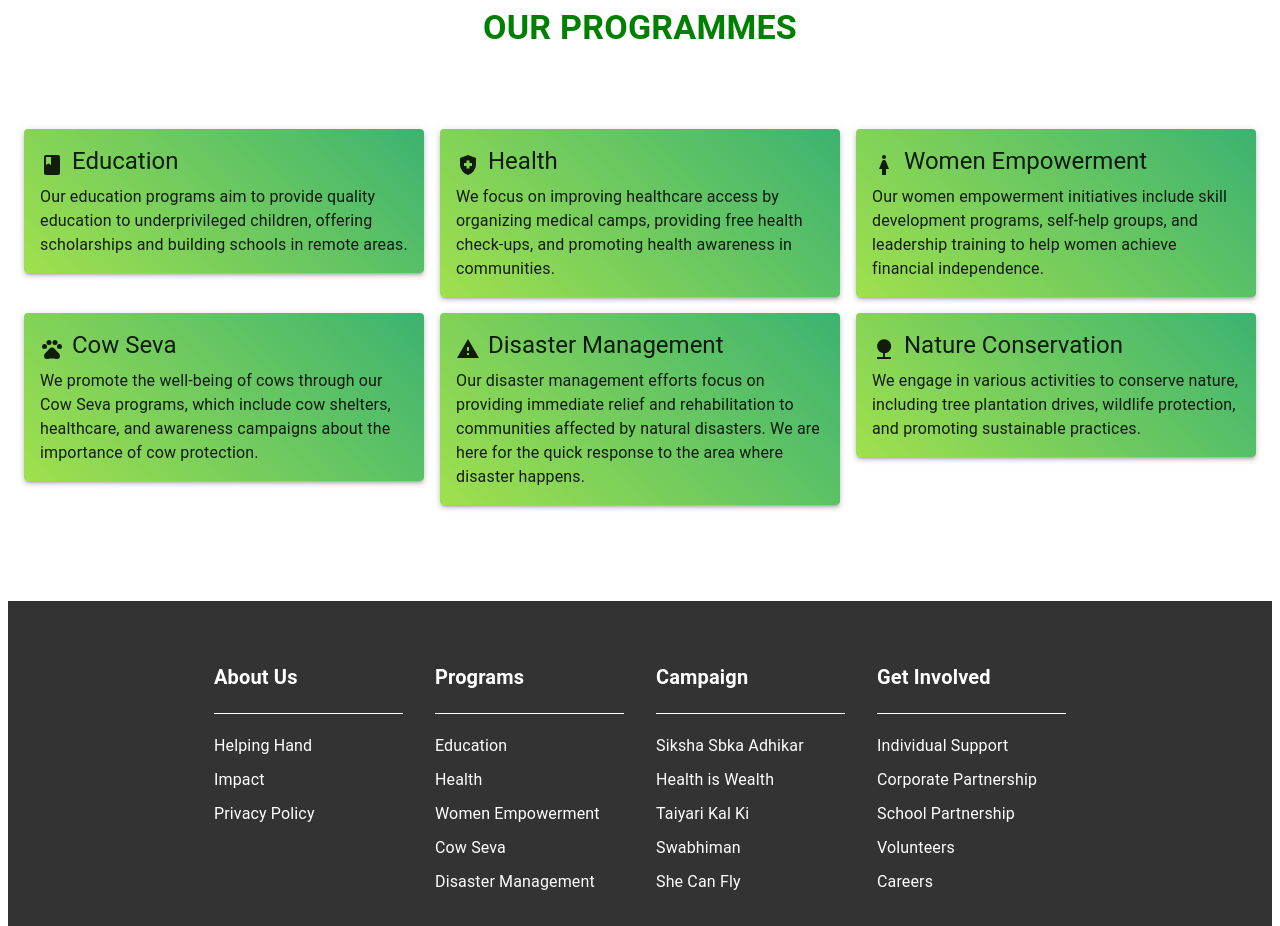
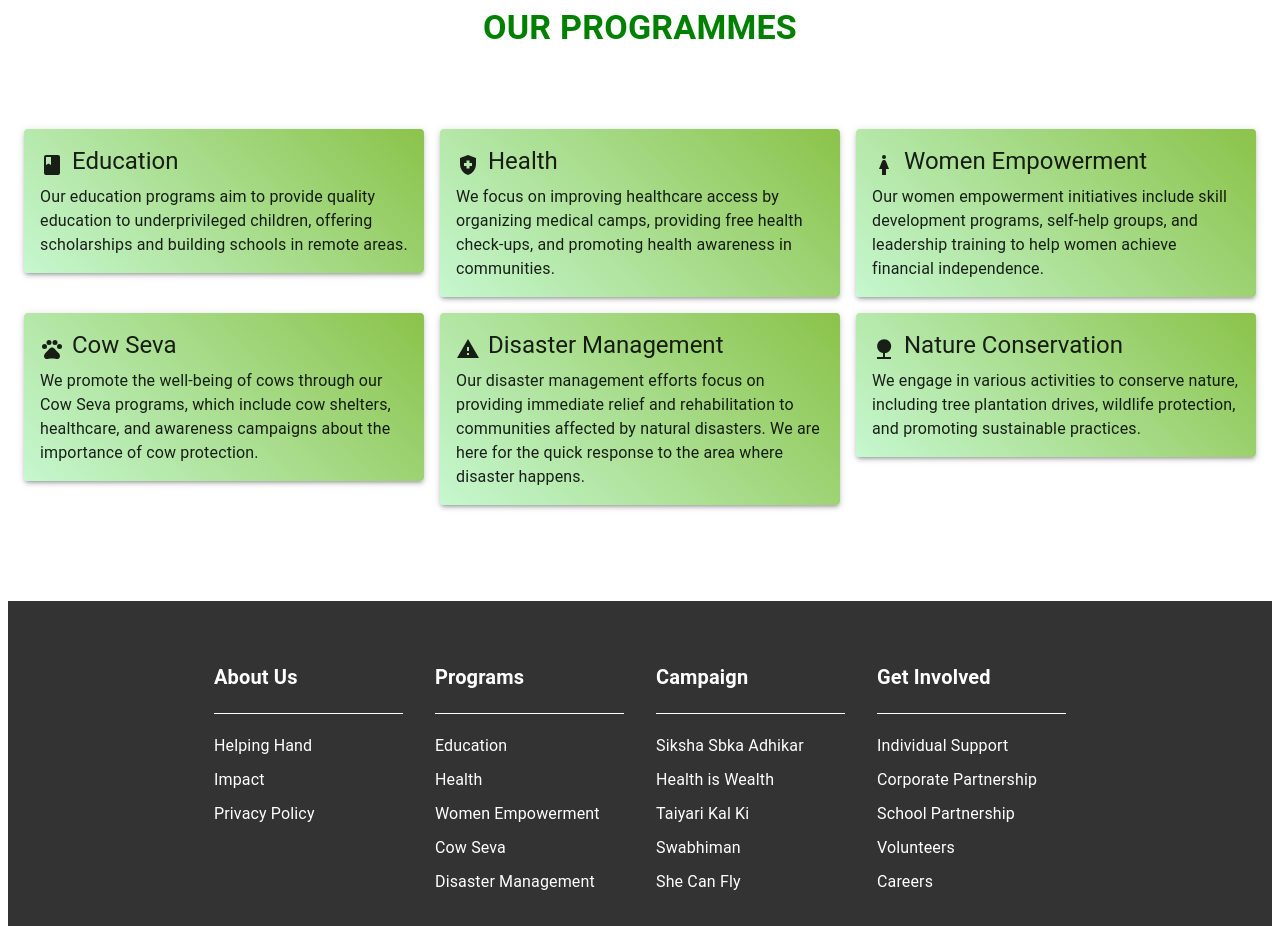
Before and after one commit to Rajeev-Kumar-Singh/HelpingHand-Frontend, a React (Create React App) app: page / in a window 1280 px wide. Shown: the part 1940-2866 px from the top of the page. Built offline with nearby package versions, Linux system fonts and the light colour scheme.

Commit message:
change color to light green

```diff
--- a/src/Components/Pages/OurPrograms.js
+++ b/src/Components/Pages/OurPrograms.js
@@ -63,7 +63,7 @@ function OurPrograms() {
               elevation={3}
               sx={{
                 padding: 2,
-                background: "linear-gradient(45deg, #a0e04d, #3cb371)",
+                background: "linear-gradient(45deg, #C6F7D0, #8BC34A)",
               }}
             >
               <Box display="flex" alignItems="center">
```
